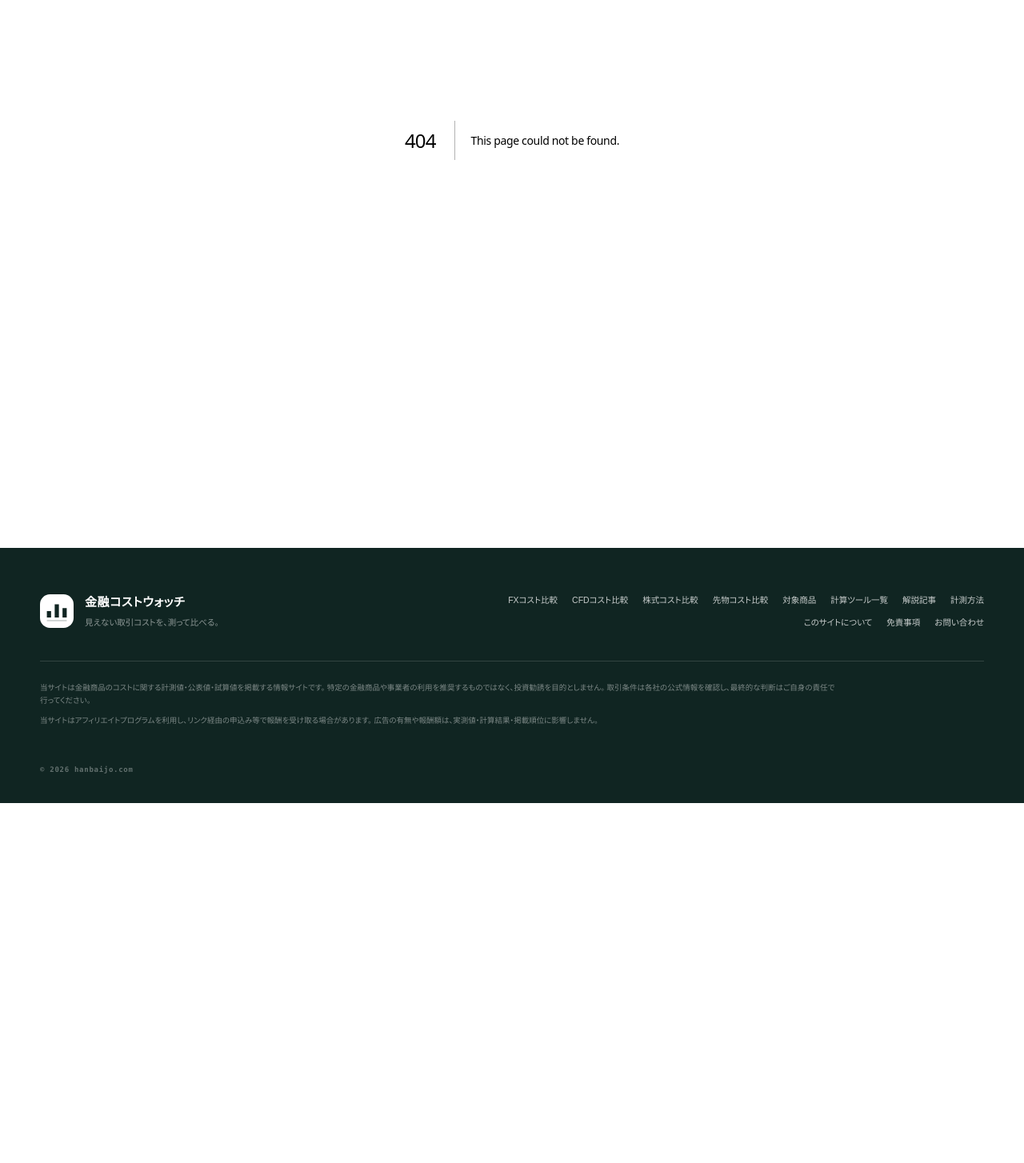
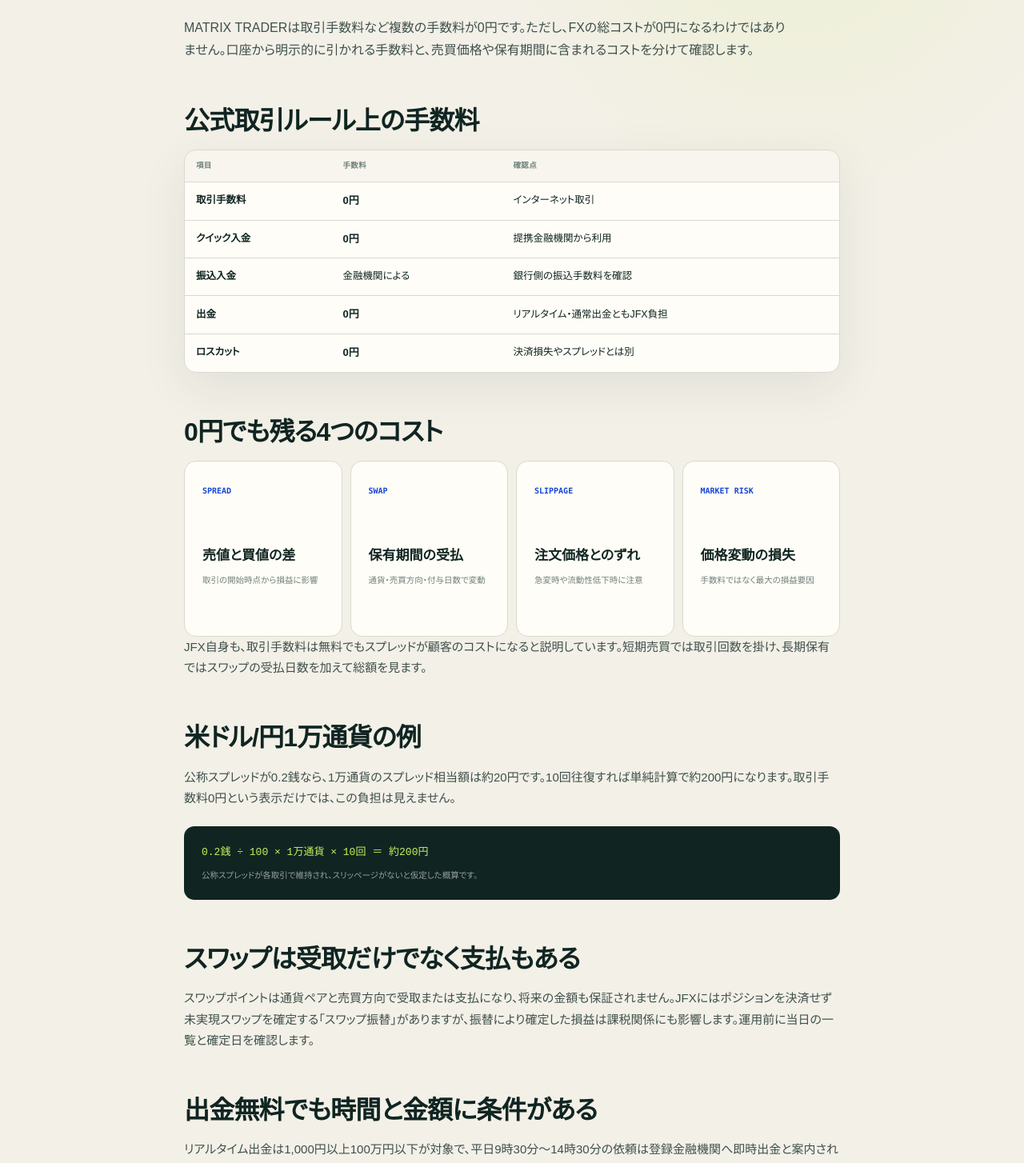
Before and after one commit to mrok18/hanbaijo, a Next.js app: page /articles/jfx-fees-total-cost in a window 1280 px wide. Before the commit this address had no page. Shown: the part 302-1756 px from the top of the page at 80% size. Before the commit the page ends 1306 px from the top, so only its background shows below. Built offline with nearby package versions, Linux system fonts and the light colour scheme.

Commit message:
content: add JFX total cost guide

```diff
--- /dev/null
+++ b/app/articles/jfx-fees-total-cost/page.tsx
@@ -0,0 +1,55 @@
+import Link from 'next/link';
+
+export const metadata = {
+  title: 'JFXの手数料は本当に無料？スプレッド・入出金・スワップまで整理',
+  description: 'JFX MATRIX TRADERの取引手数料、入出金手数料、ロスカット手数料と、スプレッド・スワップ・スリッページなど実際に残るコストを整理します。',
+};
+
+export default function Page() {
+  return <article>
+    <p className="page-kicker">JFX / TOTAL COST</p>
+    <h1>JFXの手数料は本当に無料？<br />実質コストを分けて確認</h1>
+    <p className="lede">MATRIX TRADERは取引手数料など複数の手数料が0円です。ただし、FXの総コストが0円になるわけではありません。口座から明示的に引かれる手数料と、売買価格や保有期間に含まれるコストを分けて確認します。</p>
+
+    <h2>公式取引ルール上の手数料</h2>
+    <div className="data-panel"><div className="table-scroll"><table className="rates comparison-table"><thead><tr><th>項目</th><th>手数料</th><th>確認点</th></tr></thead><tbody>
+      <tr><td className="ex-name">取引手数料</td><td><strong>0円</strong></td><td>インターネット取引</td></tr>
+      <tr><td className="ex-name">クイック入金</td><td><strong>0円</strong></td><td>提携金融機関から利用</td></tr>
+      <tr><td className="ex-name">振込入金</td><td>金融機関による</td><td>銀行側の振込手数料を確認</td></tr>
+      <tr><td className="ex-name">出金</td><td><strong>0円</strong></td><td>リアルタイム・通常出金ともJFX負担</td></tr>
+      <tr><td className="ex-name">ロスカット</td><td><strong>0円</strong></td><td>決済損失やスプレッドとは別</td></tr>
+    </tbody></table></div></div>
+
+    <h2>0円でも残る4つのコスト</h2>
+    <div className="fx-metric-grid">
+      <article><b>SPREAD</b><h3>売値と買値の差</h3><p>取引の開始時点から損益に影響</p></article>
+      <article><b>SWAP</b><h3>保有期間の受払</h3><p>通貨・売買方向・付与日数で変動</p></article>
+      <article><b>SLIPPAGE</b><h3>注文価格とのずれ</h3><p>急変時や流動性低下時に注意</p></article>
+      <article><b>MARKET RISK</b><h3>価格変動の損失</h3><p>手数料ではなく最大の損益要因</p></article>
+    </div>
+    <p>JFX自身も、取引手数料は無料でもスプレッドが顧客のコストになると説明しています。短期売買では取引回数を掛け、長期保有ではスワップの受払日数を加えて総額を見ます。</p>
+
+    <h2>米ドル/円1万通貨の例</h2>
+    <p>公称スプレッドが0.2銭なら、1万通貨のスプレッド相当額は約20円です。10回往復すれば単純計算で約200円になります。取引手数料0円という表示だけでは、この負担は見えません。</p>
+    <div className="formula-box"><code>0.2銭 ÷ 100 × 1万通貨 × 10回 ＝ 約200円</code><small>公称スプレッドが各取引で維持され、スリッページがないと仮定した概算です。</small></div>
+
+    <h2>スワップは受取だけでなく支払もある</h2>
+    <p>スワップポイントは通貨ペアと売買方向で受取または支払になり、将来の金額も保証されません。JFXにはポジションを決済せず未実現スワップを確定する「スワップ振替」がありますが、振替により確定した損益は課税関係にも影響します。運用前に当日の一覧と確定日を確認します。</p>
+
+    <h2>出金無料でも時間と金額に条件がある</h2>
+    <p>リアルタイム出金は1,000円以上100万円以下が対象で、平日9時30分〜14時30分の依頼は登録金融機関へ即時出金と案内されています。100万円を超える依頼は通常出金へ切り替わります。無料かどうかだけでなく、着金のタイミングも資金管理に含めます。</p>
+    <div className="callout"><strong>総コストは「手数料＋取引条件」で比較</strong><p>取引回数が多い人はスプレッドとスリッページ、長期保有する人はスワップ、資金を頻繁に動かす人は入出金条件の重要度が上がります。自分の取引方法に合わせて重み付けしてください。</p></div>
+
+    <section className="article-sources" aria-labelledby="sources"><h2 id="sources">参照した公式資料</h2><ul>
+      <li><a href="https://www.jfx.co.jp/trading_rule/" target="_blank" rel="noopener noreferrer">JFX「取引ルール」</a></li>
+      <li><a href="https://www.jfx.co.jp/trading_rule/spread/" target="_blank" rel="noopener noreferrer">JFX「MATRIX TRADERスプレッド情報」</a></li>
+      <li><a href="https://www.jfx.co.jp/payment/" target="_blank" rel="noopener noreferrer">JFX「入出金」</a></li>
+      <li><a href="https://www.jfx.co.jp/trading_rule/chuui_mt/" target="_blank" rel="noopener noreferrer">JFX「お取引における注意点」</a></li>
+    </ul><p>取引条件は2026年9月8日に公式ページで確認しました。スプレッド、スワップ、受付時間などは変更される場合があるため、利用前に最新情報を確認してください。</p></section>
+
+    <p><Link href="/tools/jfx-scalping-cost-calculator">JFXの取引回数込みコストを計算する →</Link></p>
+    <p><Link href="/articles/jfx-lot-trade-unit">JFXの1Lotと通貨数を確認する →</Link></p>
+    <p><Link href="/articles/jfx-losscut-margin-shortage">JFXのロスカットと不足金を確認する →</Link></p>
+    <p><Link href="/fx/jfx">JFXの取引条件一覧へ →</Link></p>
+  </article>;
+}
--- a/app/articles/posts.ts
+++ b/app/articles/posts.ts
@@ -1,4 +1,5 @@
 export const POSTS = [
+  { slug: 'jfx-fees-total-cost', category: 'FX・JFX', title: 'JFXの手数料は本当に無料？実質コストを整理', desc: '取引・入出金・ロスカット手数料と、スプレッド・スワップ・スリッページなど残るコストを分けて確認する。' },
   { slug: 'jfx-lot-trade-unit', category: 'FX・JFX', title: 'JFXの1Lotはいくら？1,000通貨・1万通貨の例外', desc: '基本1Lot＝1,000通貨と6通貨ペアの1万通貨例外を分け、値動き損益・pips・スプレッド相当額を計算する。' },
   { slug: 'jfx-losscut-margin-shortage', category: 'FX・JFX', title: 'JFXのロスカット基準は？有効証拠金・必要証拠金と不足金', desc: '数秒間隔の判定、全ポジション決済、レート停止時の扱い、不足金の差入れ期限を公式書面から整理する。' },
   { slug: 'jfx-scalping-spread-cost', category: 'FX・JFX', title: 'JFXはスキャルピング向き？米ドル円の時間帯別スプレッドを計算', desc: '米ドル/円0.2銭と早朝5.9銭を、1,000通貨・1万通貨・取引回数ごとの円コストへ換算する。' },
--- a/app/fx/jfx/page.tsx
+++ b/app/fx/jfx/page.tsx
@@ -12,6 +12,7 @@ export const metadata = {
 export default function Page() {
   if (!provider) notFound();
   return <FxProviderFactSheet provider={provider} relatedArticles={[
+    { href: '/articles/jfx-fees-total-cost', title: 'JFXの無料手数料と実質コスト', description: '取引・入出金・ロスカット手数料と、スプレッドやスワップなど残る負担を分けます。' },
     { href: '/articles/jfx-lot-trade-unit', title: 'JFXの1Lotと通貨数の例外', description: '基本1,000通貨と6通貨ペアの1万通貨を分け、損益とスプレッド相当額を計算します。' },
     { href: '/articles/jfx-losscut-margin-shortage', title: 'JFXのロスカットと不足金', description: '有効証拠金と必要証拠金の基準、判定間隔、急変時に不足金が残る場合を整理します。' },
     { href: '/articles/jfx-scalping-spread-cost', title: 'JFXの時間帯別スプレッドを計算', description: '米ドル/円0.2銭と早朝5.9銭を、取引数量と回数から円コストへ換算します。' },
--- a/app/fx/page.tsx
+++ b/app/fx/page.tsx
@@ -16,7 +16,7 @@ const REVIEW_TARGETS = [
   { name: 'GMOクリック証券 FXネオ', scope: 'FX', status: '公式条件を整理済み・広告提携審査中', href: '/fx/gmo-click' },
   { name: 'LIGHT FX', scope: 'FX', status: '公式条件を整理済み・広告提携審査中', href: '/fx/lightfx' },
   { name: 'ヒロセ通商 LION FX', scope: 'FX', status: '公式条件を整理済み・広告提携審査中', href: '/fx/lion-fx' },
-  { name: 'JFX MATRIX TRADER', scope: 'FX', status: '公式条件を整理済み・広告提携審査中', href: '/fx/jfx' },
+  { name: 'JFX MATRIX TRADER', scope: 'FX', status: '公式条件を整理済み・A8.net提携済み', href: '/fx/jfx' },
   { name: 'みんなのFX', scope: 'FX', status: '公式条件を整理済み・広告提携審査中', href: '/fx/minna-fx' },
   { name: '三菱UFJ eスマート証券 FX', scope: 'FX', status: '公式条件を整理済み・広告提携審査中', href: '/fx/au-kabucom-fx' },
   { name: 'サクソバンク証券', scope: 'FX・CFD・株式・先物', status: '公式条件を整理済み・広告提携審査中', href: '/fx/saxo' },
--- a/lib/fx-providers.ts
+++ b/lib/fx-providers.ts
@@ -118,7 +118,7 @@ export const FX_PROVIDERS: Record<string, FxProvider> = {
       { label: 'ロスカット手数料', value: '0円', note: 'スプレッド等は別' },
     ],
     checks: ['通貨ペアごとの1Lotの数量', '公称スプレッドの適用時間と例外', '必要証拠金の当日額', 'ロールオーバー時のメンテナンス'],
-    sources: [{ label: 'MATRIX TRADER取引ルール', href: 'https://www.jfx.co.jp/trading_rule/' }, { label: '時間帯別スプレッド', href: 'https://www.jfx.co.jp/trading_rule/spread/' }, { label: 'スキャルピング方針', href: 'https://www.jfx.co.jp/landing/scalping/' }],
+    sources: [{ label: 'MATRIX TRADER取引ルール', href: 'https://www.jfx.co.jp/trading_rule/' }, { label: '時間帯別スプレッド', href: 'https://www.jfx.co.jp/trading_rule/spread/' }, { label: '入出金条件', href: 'https://www.jfx.co.jp/payment/' }, { label: 'スキャルピング方針', href: 'https://www.jfx.co.jp/landing/scalping/' }],
   },
   'minna-fx': {
     slug: 'minna-fx',
```
